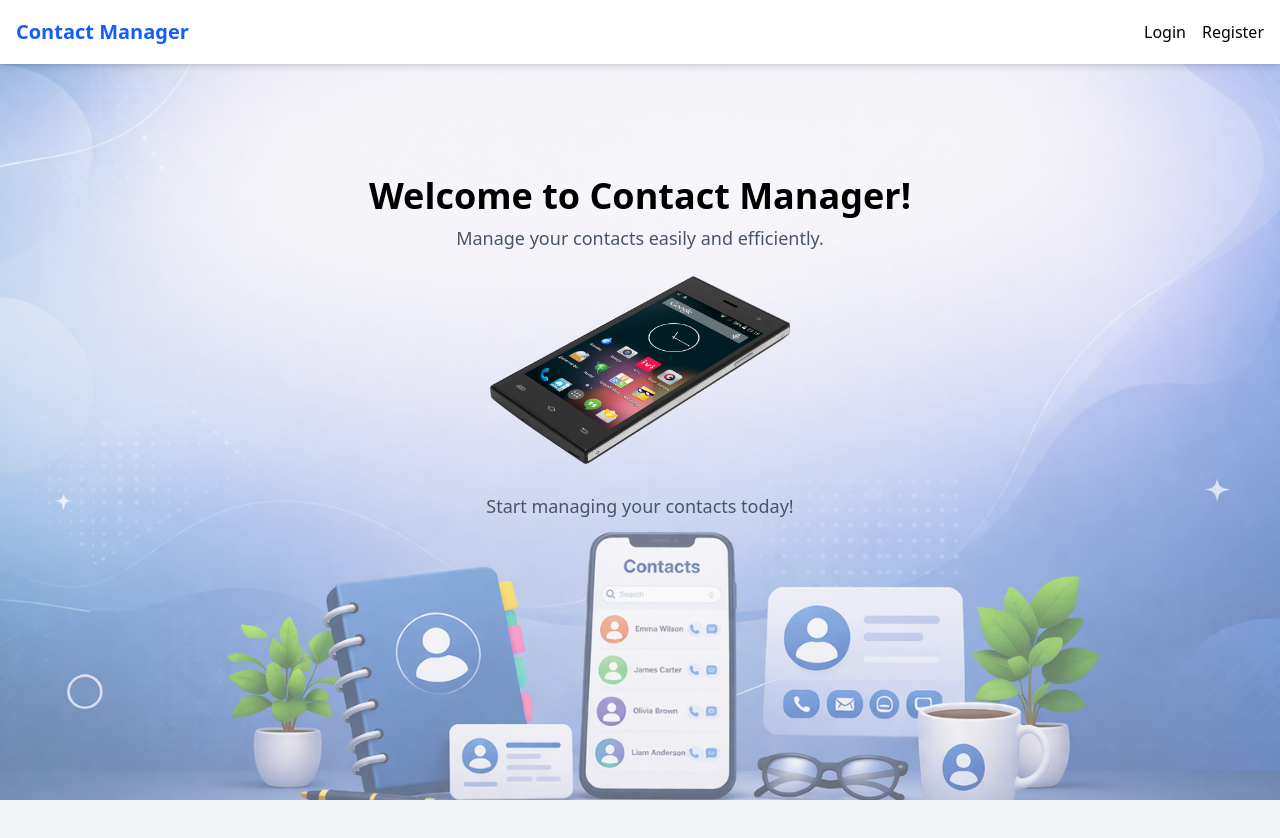
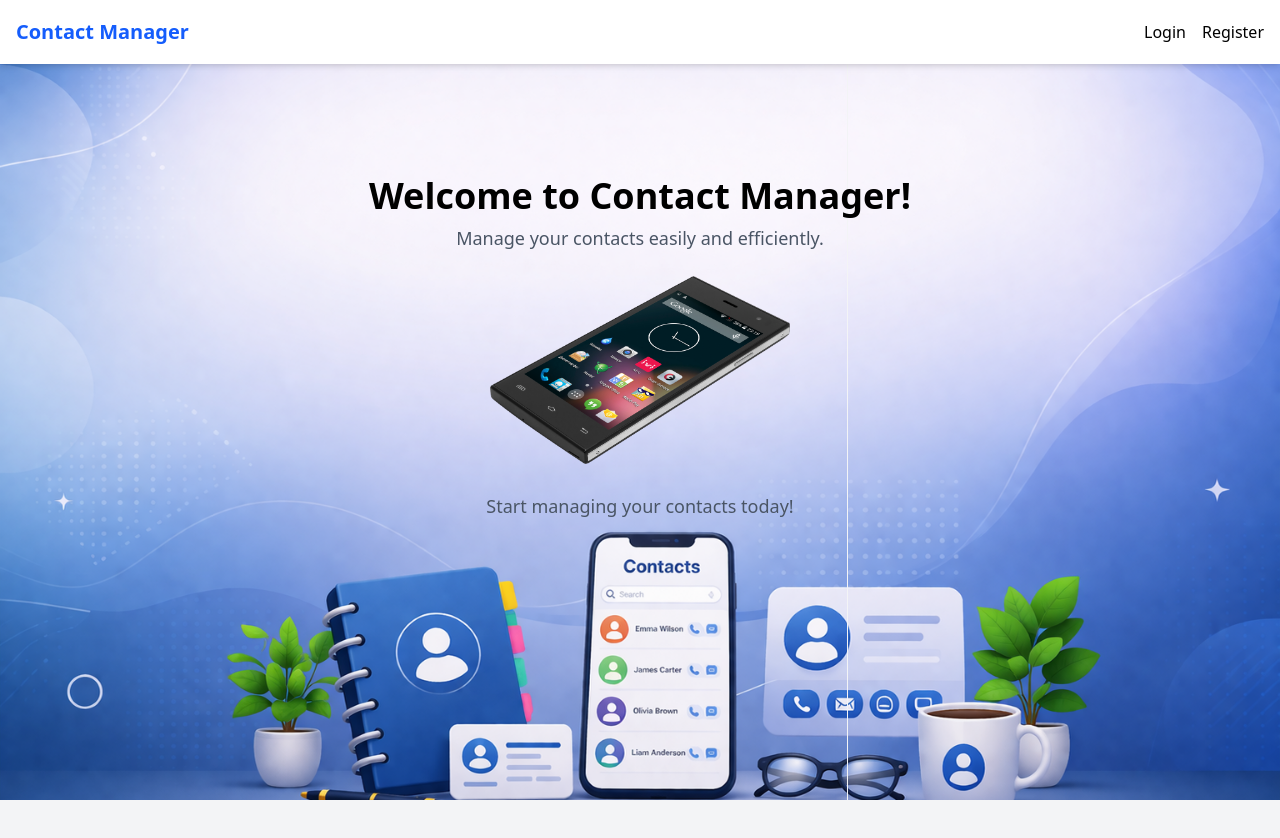
Before and after one commit to ChrisRay0084/contact-manager, a Next.js app: page / in a window 1280 px wide. Shown: the top 838 px of the page. Built offline with nearby package versions, Linux system fonts and the light colour scheme; no server answers.

Commit message:
cm_bg.png

```diff
--- a/app/layout.tsx
+++ b/app/layout.tsx
@@ -17,7 +17,7 @@ export default function RootLayout({
       <body className="relative min-h-screen bg-gray-50">
         {/* Full-page background image */}
         <div
-          className="fixed inset-0 bg-cover bg-center opacity-60 -z-10"
+          className="fixed inset-0 bg-cover bg-center opacity-100 -z-10"
           style={{ backgroundImage: "url('/cm_bg.png')" }}
         ></div>
 
```
